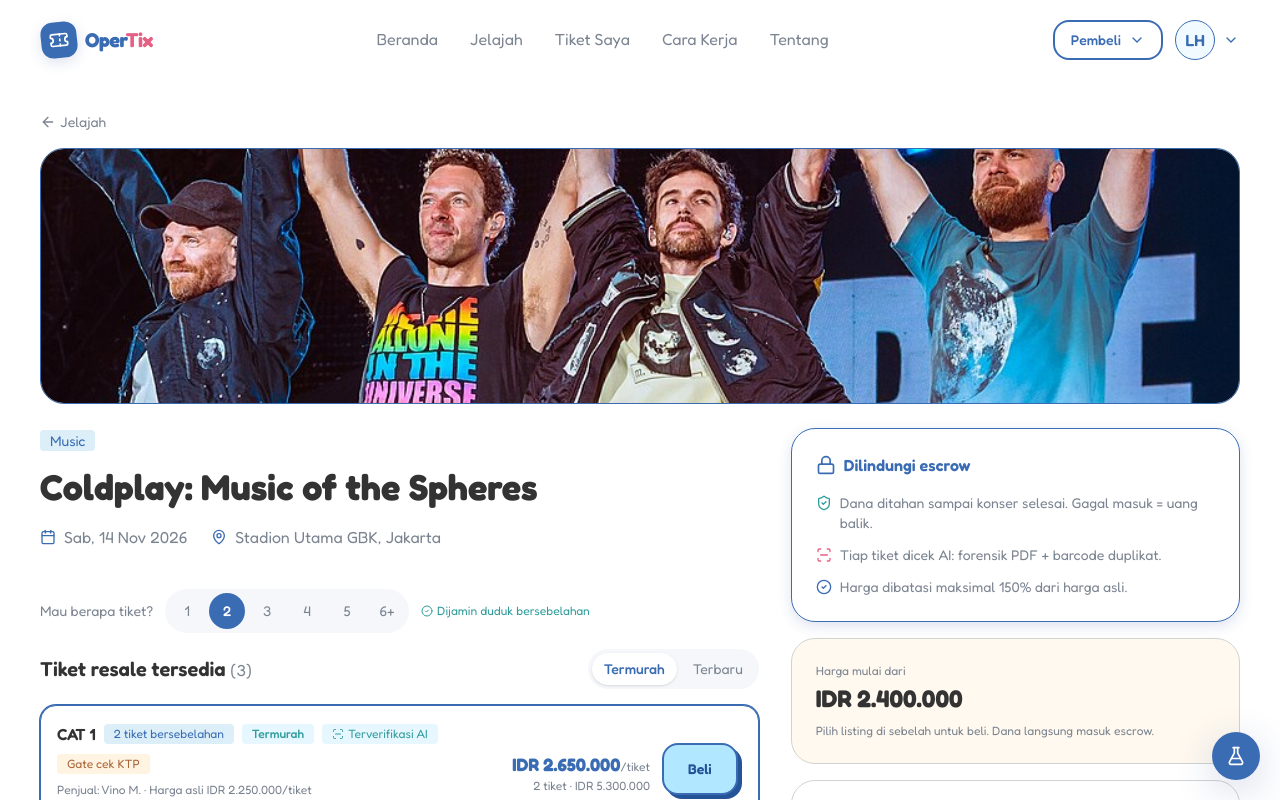
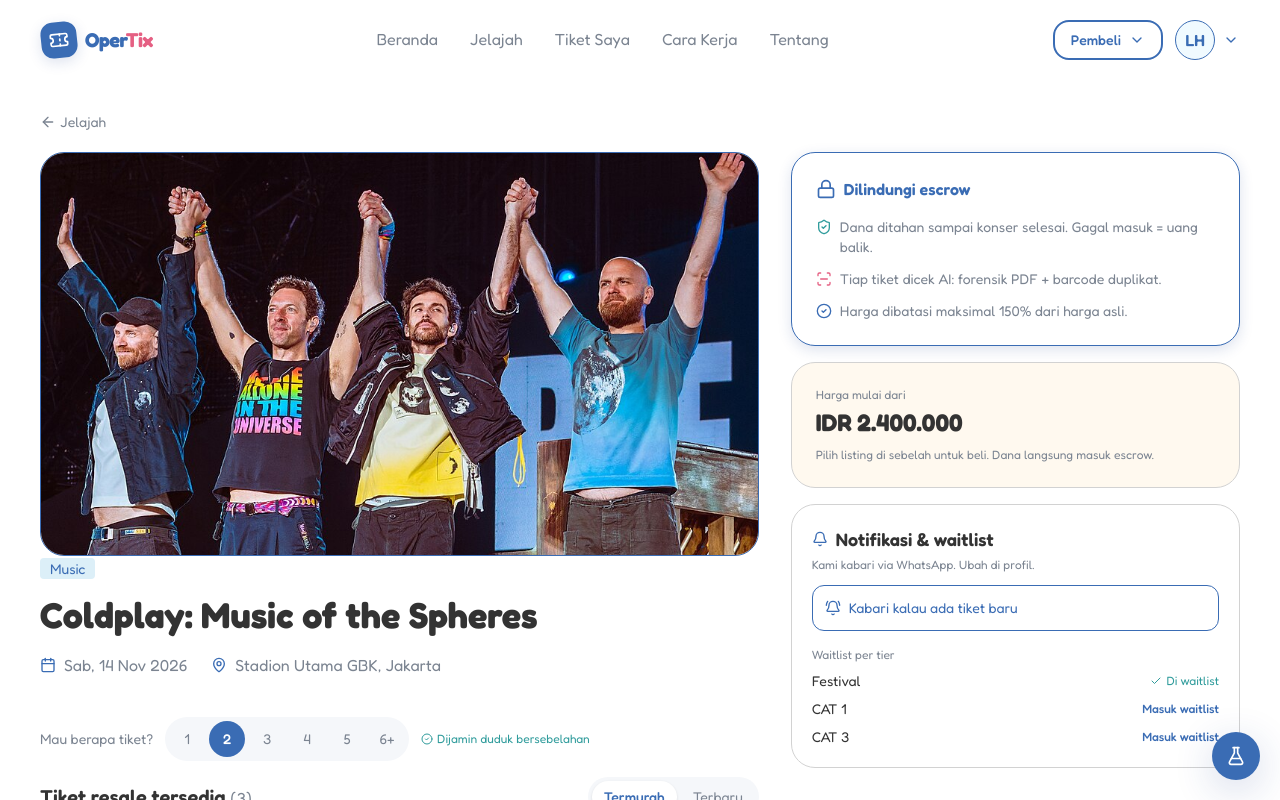
Before and after one commit to Lummy-Ticket/lummy, a Next.js app in the folder web/: page /events/ev-coldplay in a window 1280 px wide. Shown: the top 800 px of the page. Built offline with nearby package versions, Linux system fonts and the light colour scheme.

Commit message:
feat: update event detail layout with improved back link and image display

```diff
--- a/web/src/app/events/[id]/page.tsx
+++ b/web/src/app/events/[id]/page.tsx
@@ -99,20 +99,21 @@
 
   return (
     <div className="pt-28 pb-16">
-      {/* Cover */}
+      {/* Back link */}
       <div className="max-w-7xl mx-auto px-5 lg:px-10">
-        <Link href="/events" className="inline-flex items-center gap-1 text-neutral-gray hover:text-primary-navy transition text-sm mb-4">
+        <Link href="/events" className="inline-flex items-center gap-1 text-neutral-gray hover:text-primary-navy transition text-sm">
           <ArrowLeft className="w-4 h-4" /> Jelajah
         </Link>
-        <div className="relative w-full h-44 sm:h-56 lg:h-64 rounded-3xl overflow-hidden border border-lummy-500">
-          <Image src={event.image} alt={event.title} fill className="object-cover" priority />
-        </div>
       </div>
 
-      <div className="max-w-7xl mx-auto px-5 lg:px-10 mt-6 grid lg:grid-cols-[1.6fr_1fr] gap-8">
+      <div className="max-w-7xl mx-auto px-5 lg:px-10 mt-4 grid lg:grid-cols-[1.6fr_1fr] gap-8">
         {/* Main */}
         <div>
-          <Badge.Base className="bg-secondary-blue-soft text-lummy-500 text-sm w-fit">{event.category}</Badge.Base>
+          {/* Foto di kolom kiri (rasio 16:9 natural, crop jauh lebih sedikit dari banner full-width) */}
+          <div className="relative w-full aspect-video rounded-3xl overflow-hidden border border-lummy-500">
+            <Image src={event.image} alt={event.title} fill className="object-cover" priority />
+          </div>
+          <Badge.Base className="bg-secondary-blue-soft text-lummy-500 text-sm w-fit mt-5">{event.category}</Badge.Base>
           <h1 className="text-3xl md:text-4xl font-bold text-neutral-black mt-3">{event.title}</h1>
           <div className="flex flex-wrap gap-x-6 gap-y-2 mt-4 text-neutral-gray">
             <span className="flex items-center gap-2"><Calendar className="w-4 h-4 text-primary-navy" /> {formatEventDate(event.dateISO)}</span>
```
